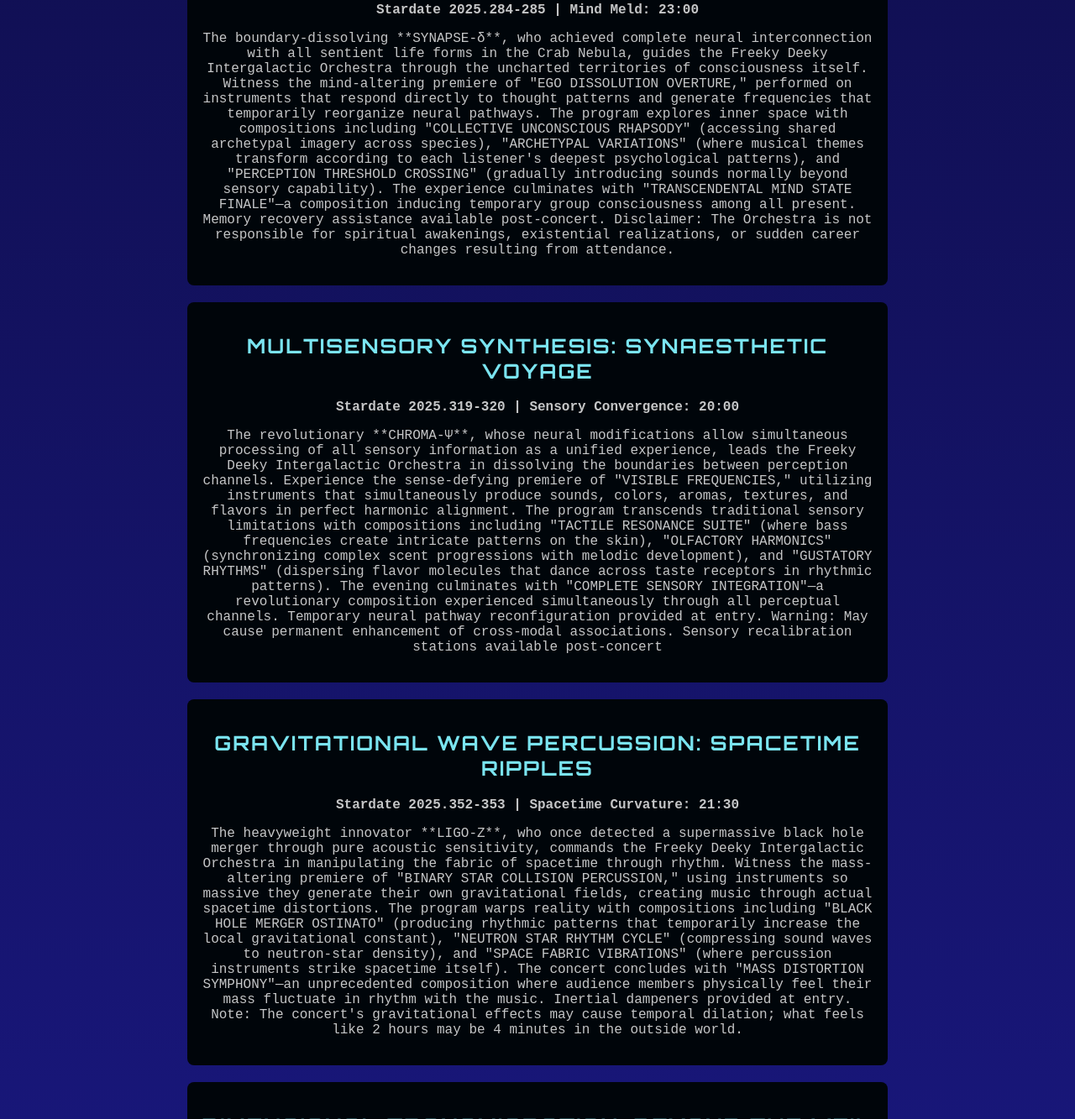
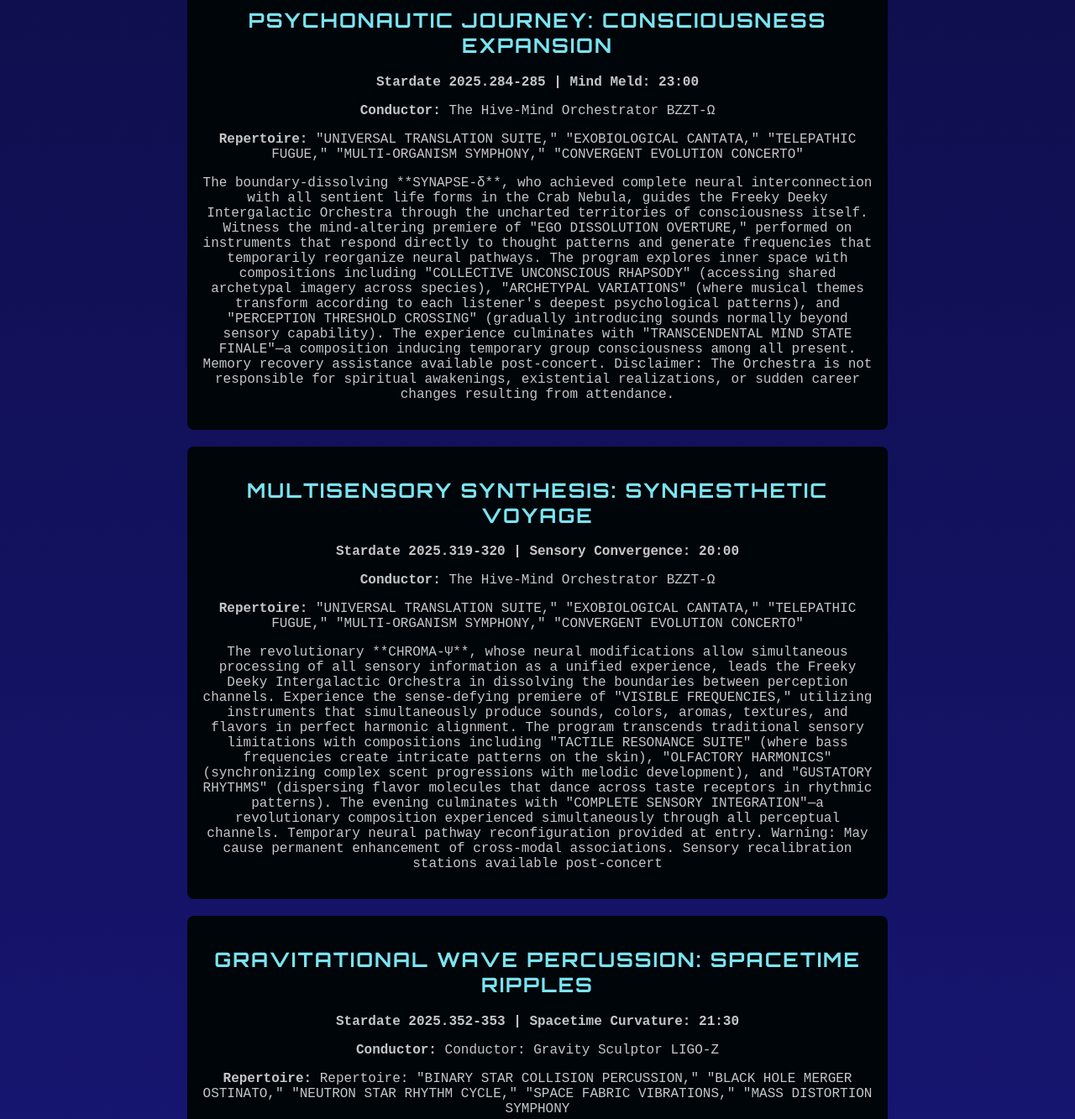
Before and after one commit to Charlottesmalley/Charlottesmalley.github.io, a plain HTML site: page CSS/project1/index.html in a window 1280 px wide. Shown: the part 3259-4592 px from the top of the page at 84% size. Drawn offline with Linux system fonts and the light colour scheme.

Commit message:
Update index.html

```diff
--- a/CSS/project1/index.html
+++ b/CSS/project1/index.html
@@ -134,6 +134,9 @@
             <h2>SUBATOMIC SOUND EXPLORATION: QUANTUM FREQUENCIES</h2>
             <p><strong>Stardate 2025.247-248 | Planck-Scale Precision: 20:30</strong></p>
 
+            <p><strong>Conductor:</strong> The Hive-Mind Orchestrator BZZT-Ω</p>
+            <p><strong>Repertoire:</strong> "UNIVERSAL TRANSLATION SUITE," "EXOBIOLOGICAL CANTATA," "TELEPATHIC FUGUE," "MULTI-ORGANISM SYMPHONY," "CONVERGENT EVOLUTION CONCERTO"</p>
+
             <p>The microscopic genius **HIGGS-β**, whose consciousness exists at the quantum
                 level, directs the Freeky Deeky Intergalactic Orchestra in exploring the smallest
                 scales of reality through sound. Experience the uncertainty-principle-defying
@@ -155,6 +158,9 @@
             <h2>PSYCHONAUTIC JOURNEY: CONSCIOUSNESS EXPANSION</h2>
             <p><strong>Stardate 2025.284-285 | Mind Meld: 23:00</strong></p>
 
+            <p><strong>Conductor:</strong> The Hive-Mind Orchestrator BZZT-Ω</p>
+            <p><strong>Repertoire:</strong> "UNIVERSAL TRANSLATION SUITE," "EXOBIOLOGICAL CANTATA," "TELEPATHIC FUGUE," "MULTI-ORGANISM SYMPHONY," "CONVERGENT EVOLUTION CONCERTO"</p>
+
             <p>The boundary-dissolving **SYNAPSE-δ**, who achieved complete neural interconnection
                 with all sentient life forms in the Crab Nebula, guides the Freeky Deeky
                 Intergalactic Orchestra through the uncharted territories of consciousness itself.
@@ -175,6 +181,8 @@
         <section id="concert7">
             <h2>MULTISENSORY SYNTHESIS: SYNAESTHETIC VOYAGE</h2>
             <p><strong>Stardate 2025.319-320 | Sensory Convergence: 20:00</strong></p>
+            <p><strong>Conductor:</strong> The Hive-Mind Orchestrator BZZT-Ω</p>
+            <p><strong>Repertoire:</strong> "UNIVERSAL TRANSLATION SUITE," "EXOBIOLOGICAL CANTATA," "TELEPATHIC FUGUE," "MULTI-ORGANISM SYMPHONY," "CONVERGENT EVOLUTION CONCERTO"</p>
 
             <p>The revolutionary **CHROMA-Ψ**, whose neural modifications allow simultaneous
                 processing of all sensory information as a unified experience, leads the Freeky
@@ -196,6 +204,10 @@
         <section id="concert8">
             <h2>GRAVITATIONAL WAVE PERCUSSION: SPACETIME RIPPLES</h2>
             <p><strong>Stardate 2025.352-353 | Spacetime Curvature: 21:30</strong></p>
+            <p><strong>Conductor:</strong> Conductor: Gravity Sculptor LIGO-Z</p>
+            <p><strong>Repertoire:</strong> Repertoire: "BINARY STAR COLLISION PERCUSSION," "BLACK HOLE MERGER OSTINATO,"
+                "NEUTRON STAR RHYTHM CYCLE," "SPACE FABRIC VIBRATIONS," "MASS DISTORTION
+                SYMPHONY</p>
 
             <p>The heavyweight innovator **LIGO-Z**, who once detected a supermassive black hole
                 merger through pure acoustic sensitivity, commands the Freeky Deeky Intergalactic
@@ -238,7 +250,10 @@
         <section id="concert10">
             <h2>UNIVERSAL ENTROPY REVERSAL: THERMODYNAMIC DEFIANCE</h2>
             <p><strong>Stardate 2026.001-002 | Entropic Inversion Point: 23:59</strong></p>
-
+            <p><strong>Conductor:</strong> Conductor: The Boundary Breaker NULL-Ø</p>
+            <p><strong>Repertoire:</strong> Repertoire: "FIFTH DIMENSION PRELUDE," "PARALLEL REALITY VARIATIONS,"
+                "INTERDIMENSIONAL PORTAL SOUNDSCAPE," "MULTIVERSE HARMONIC CONVERGENCE,"
+                "TRANSDIMENSIONAL RETURN</p>
             <p>The paradoxical phenomenon **ENTROPY-α**, who exists in direct violation of
                 fundamental thermodynamic principles, leads the Freeky Deeky Intergalactic
                 Orchestra in the universe's first (and potentially last) entropy-reversing concert.
```
